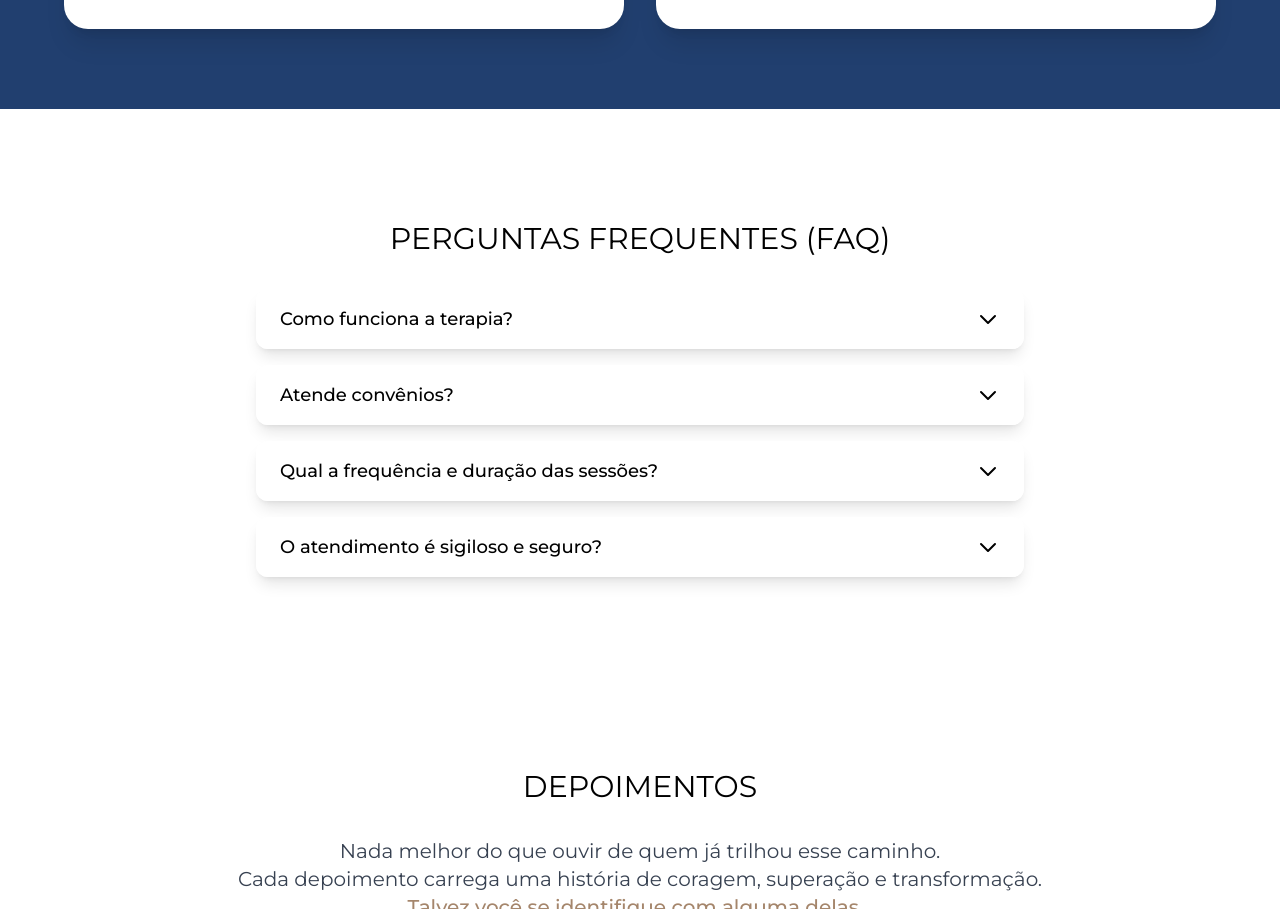
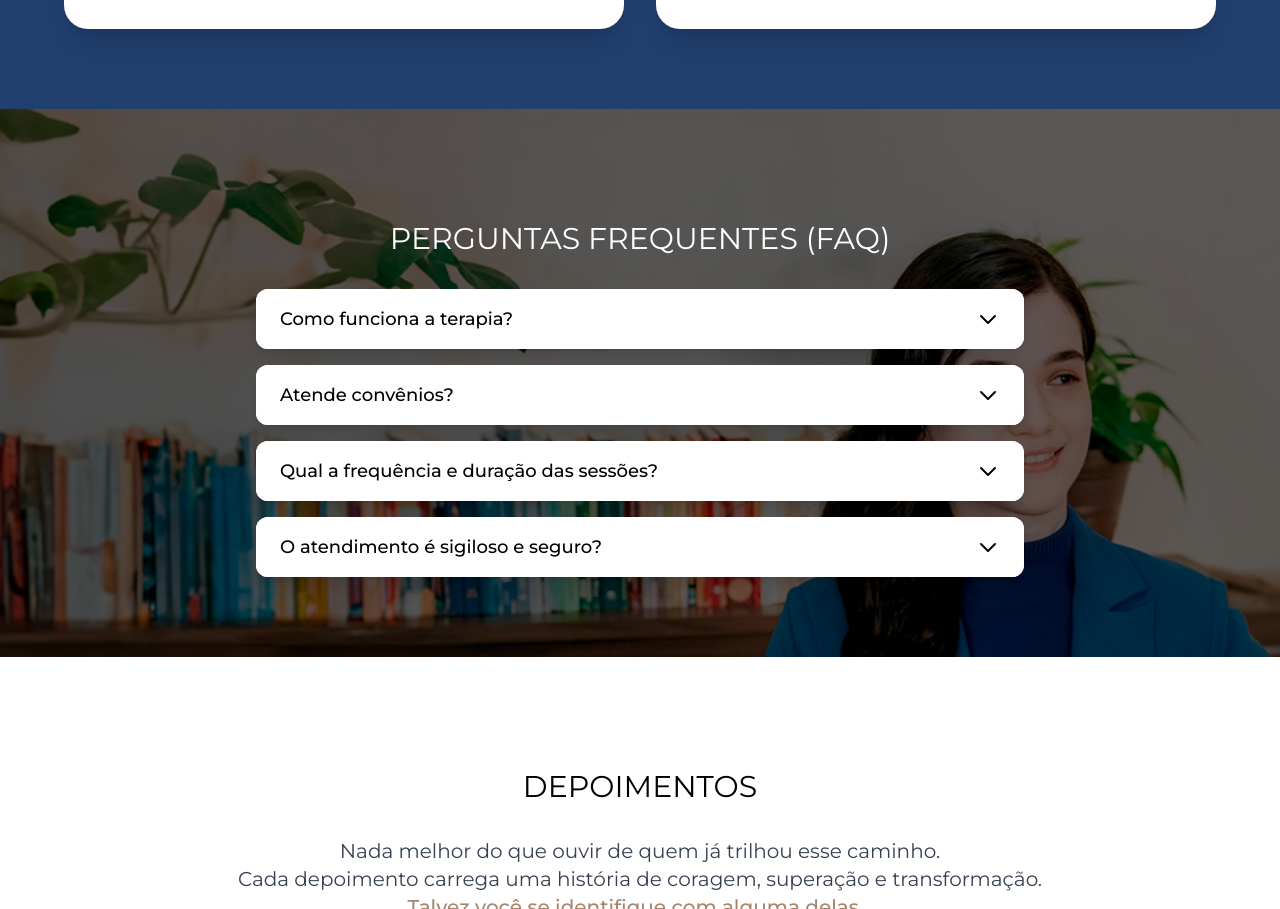
Before and after one commit to neoshinesnh/psi-sarah-todaro-webpage, a website: page index.html in a window 1280 px wide. Shown: the part 3523-4432 px from the top of the page. Drawn offline with Linux system fonts and the light colour scheme.

Commit message:
Update FAQ section in index.html with new background image and text color; add new utility class for background color in style-105.css.

```diff
--- a/index.html
+++ b/index.html
@@ -489,9 +489,9 @@
     </section>
 
     <!-- FAQ -->
-    <section id="section3" class="bg-secondary-color text-black py-20">
+    <section id="section3" class="bg-secondary-color text-black py-20" style="position: relative; background:linear-gradient(0deg, rgba(0, 0, 0, 0.6), rgba(0, 0, 0, 0.6)), url(./assets/images/sarah-faq.jpg);  background-position: center; background-size:cover;">
       <div class="container mx-auto px-4">
-        <h1 class="text-3xl text-center py-8">PERGUNTAS FREQUENTES (FAQ)</h1>
+        <h1 class="text-3xl text-center text-white py-8">PERGUNTAS FREQUENTES (FAQ)</h1>
         <div class="max-w-3xl mx-auto space-y-4">
           <div class="bg-white rounded-xl shadow-lg overflow-hidden">
             <button class="accordion w-full px-6 py-4 flex items-center justify-between text-left">
```
Also changed, not shown: assets/images/sarah-faq.jpg (added), public/style-105.css.
